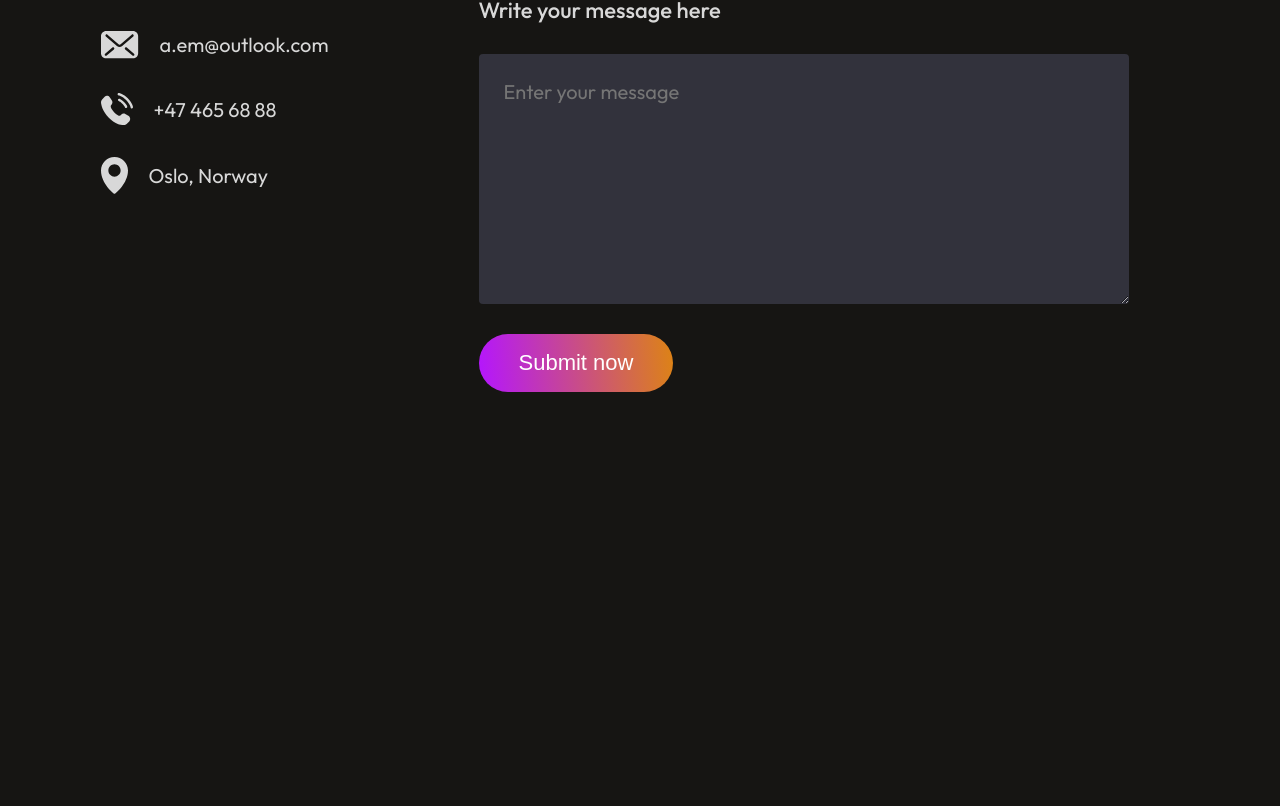
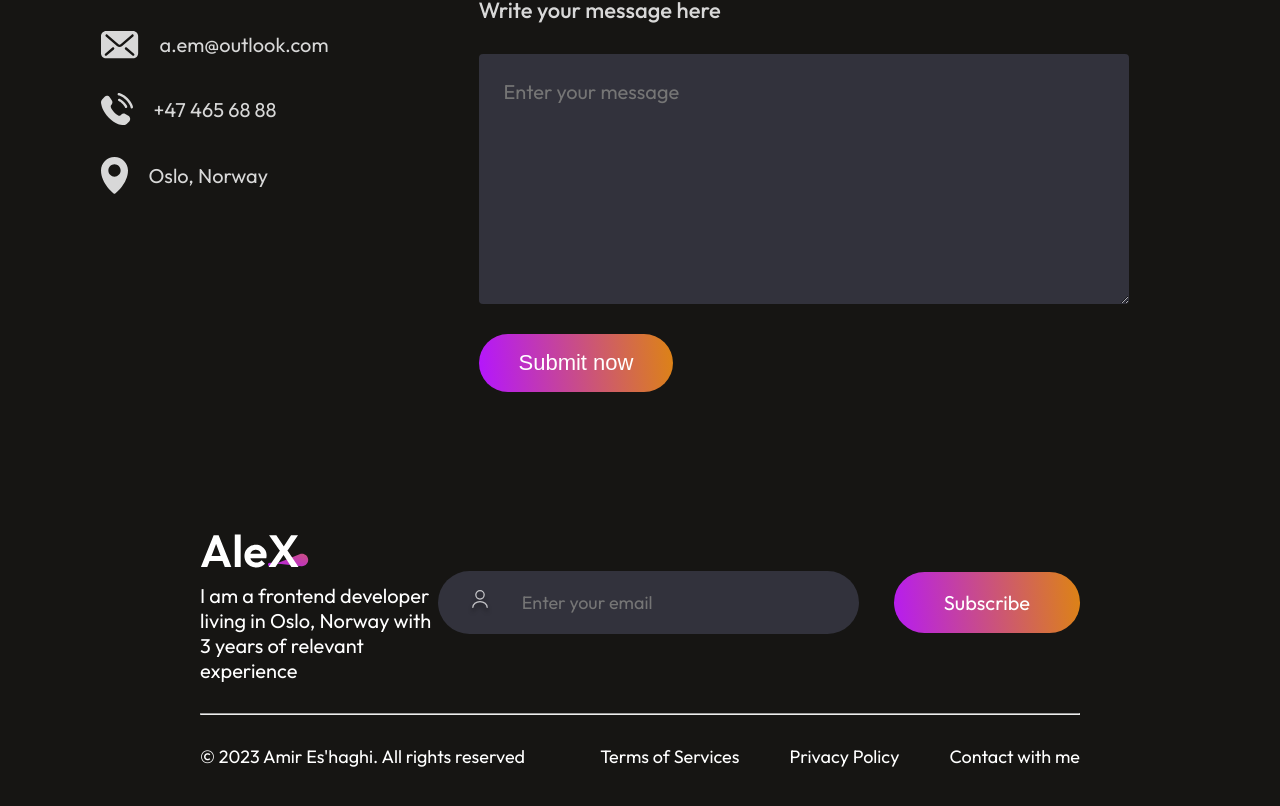
Before and after one commit to AmirEshaghiMoghaddam/Portfolio-Project, a React (Vite) app in the folder Portfolio/: page / in a window 1280 px wide. Shown: the part 5744-6550 px from the top of the page. Before the commit the page ends 6186 px from the top, so only its background shows below. Built offline with nearby package versions, Linux system fonts and the light colour scheme.

Commit message:
Footer component added

```diff
--- a/Portfolio/src/App.jsx
+++ b/Portfolio/src/App.jsx
@@ -6,6 +6,7 @@
 import Services from "./Components/Services/Services";
 import MyWork from "./Components/MyWork/MyWork";
 import Contact from "./Components/Contact/Contact";
+import Footer from "./Components/Footer/Footer";
 
 const App = () => {
   return (
@@ -16,6 +17,7 @@
       <Services />
       <MyWork />
       <Contact />
+      <Footer />
     </div>
   );
 };
--- /dev/null
+++ b/Portfolio/src/Components/Footer/Footer.css
@@ -0,0 +1,59 @@
+.footer {
+  margin: 50px 200px;
+  display: flex;
+  flex-direction: column;
+  gap: 30px;
+}
+.footer-top {
+  display: flex;
+  justify-content: space-between;
+}
+.footer-top-left p {
+  font-size: 20px;
+  max-width: 400px;
+}
+.footer-top-right {
+  display: flex;
+  align-items: center;
+  gap: 35px;
+}
+.footer-email-input {
+  display: flex;
+  gap: 30px;
+  padding: 18px 30px;
+  border-radius: 50px;
+  background: #32323c;
+  padding-right: 80px;
+}
+.footer-email-input input {
+  outline: none;
+  border: none;
+  background: transparent;
+  color: #a0a0a0;
+  font-family: Outfit;
+  font-size: 18px;
+}
+.footer-subscribe {
+  font-size: 20px;
+  padding: 18px 50px;
+  border-radius: 50px;
+  background: linear-gradient(264deg, #df8908 -5.09%, #b415ff 106.28%);
+  cursor: pointer;
+  transition: 0.3s;
+}
+.footer-bottom {
+  display: flex;
+  justify-content: space-between;
+  font-size: 18px;
+}
+.footer-bottom-right {
+  display: flex;
+  gap: 50px;
+  margin-bottom: 50px;
+}
+.footer-email-input:hover {
+  border: 1px solid white;
+}
+.footer-subscribe:hover {
+  transform: scale(1.1);
+}
--- /dev/null
+++ b/Portfolio/src/Components/Footer/Footer.jsx
@@ -0,0 +1,40 @@
+import React from "react";
+import "./Footer.css";
+import footer_logo from "../../assets/footer_logo.svg";
+import user_icon from "../../assets/user_icon.svg";
+
+function Footer() {
+  return (
+    <div className="footer">
+      <div className="footer-top">
+        <div className="footer-top-left">
+          <img src={footer_logo} alt="" />
+          <p>
+            I am a frontend developer living in Oslo, Norway with 3 years of
+            relevant experience
+          </p>
+        </div>
+        <div className="footer-top-right">
+          <div className="footer-email-input">
+            <img src={user_icon} alt="" />
+            <input type="email" placeholder="Enter your email" />
+          </div>
+          <div className="footer-subscribe">Subscribe</div>
+        </div>
+      </div>
+      <hr />
+      <div className="footer-bottom">
+        <p className="footer-bottom-left">
+          &copy; 2023 Amir Es'haghi. All rights reserved
+        </p>
+        <div className="footer-bottom-right">
+          <p>Terms of Services</p>
+          <p>Privacy Policy</p>
+          <p>Contact with me</p>
+        </div>
+      </div>
+    </div>
+  );
+}
+
+export default Footer;
```
